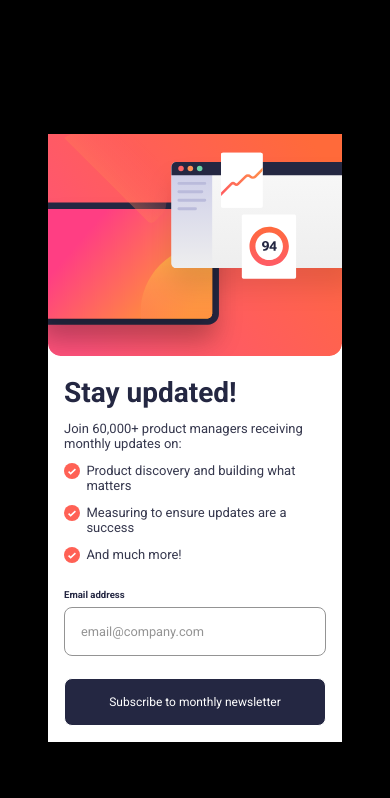
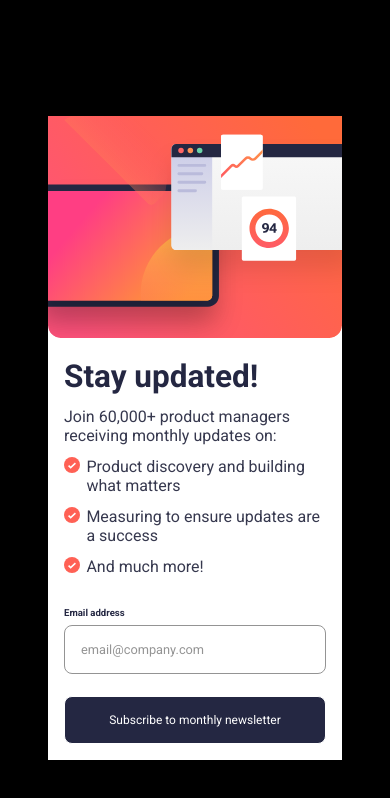
Before and after one commit to STS2102/Frontend-Mentor-Newsletter-Signup, a plain HTML site: page index.html in a window 390 px wide. Drawn offline with Linux system fonts and the light colour scheme.

Commit message:
CSS Updates: Adjusted responsive text size.

```diff
--- a/styles/style.css
+++ b/styles/style.css
@@ -60,7 +60,7 @@ body {
 
 .Title {
     color: var(--blue-800);
-    font-size: 1.75rem;
+    font-size: clamp(1.75rem, 0.75rem + 5vw, 2.9rem);
     font-weight: 700;
     padding: 0rem;
     margin: 0rem;
@@ -68,7 +68,7 @@ body {
 
 .Description {
     color: var(--blue-700);
-    font-size: 0.8125rem;
+    font-size: clamp(0.8125rem, 0.75rem + 5vw, 1rem);
     font-weight: 400;
     padding: 0rem;
     margin: 0rem;
@@ -101,7 +101,7 @@ body {
 
 .l-i {
     color: var(--blue-700);
-    font-size: 0.8125rem;
+    font-size: clamp(0.8125rem, 0.75rem + 5vw, 1rem);
     font-weight: 400;
     padding: 0rem;
     margin: 0rem;
```
